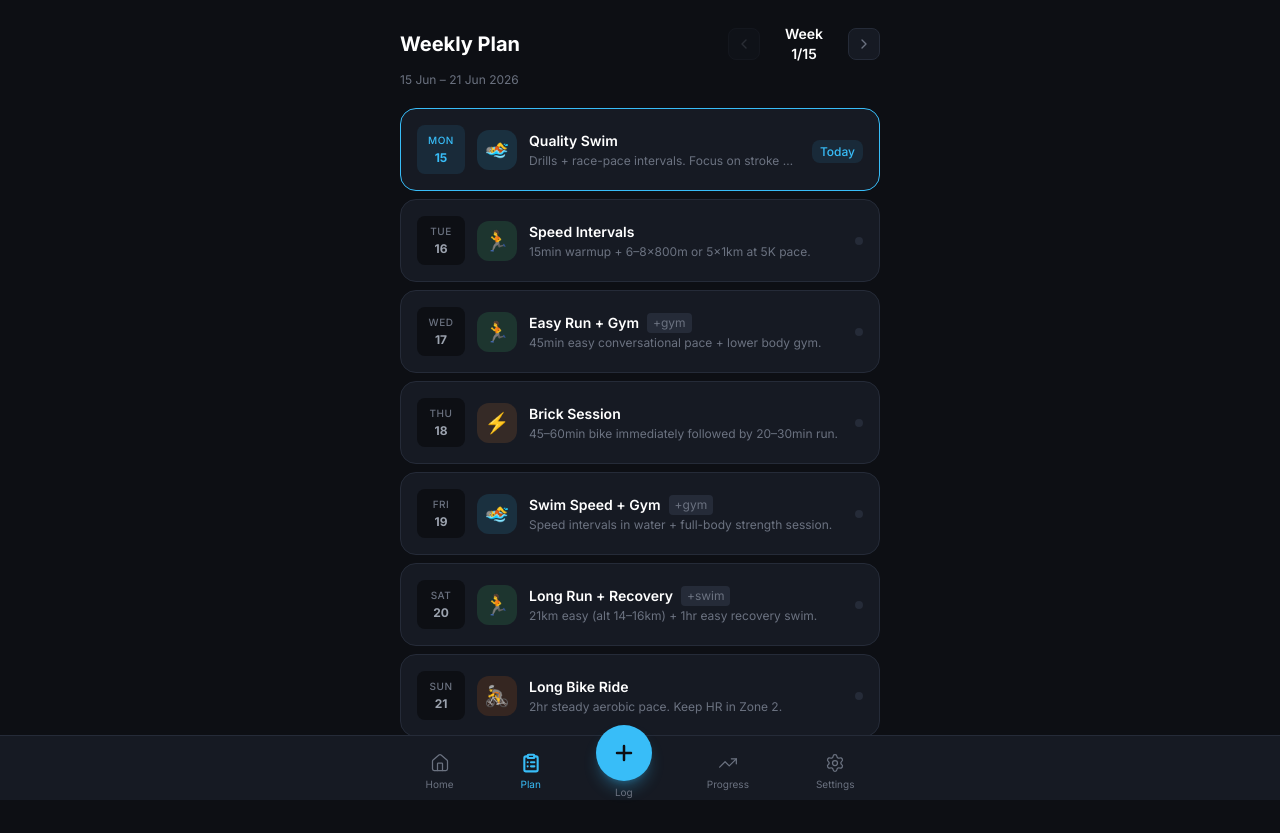
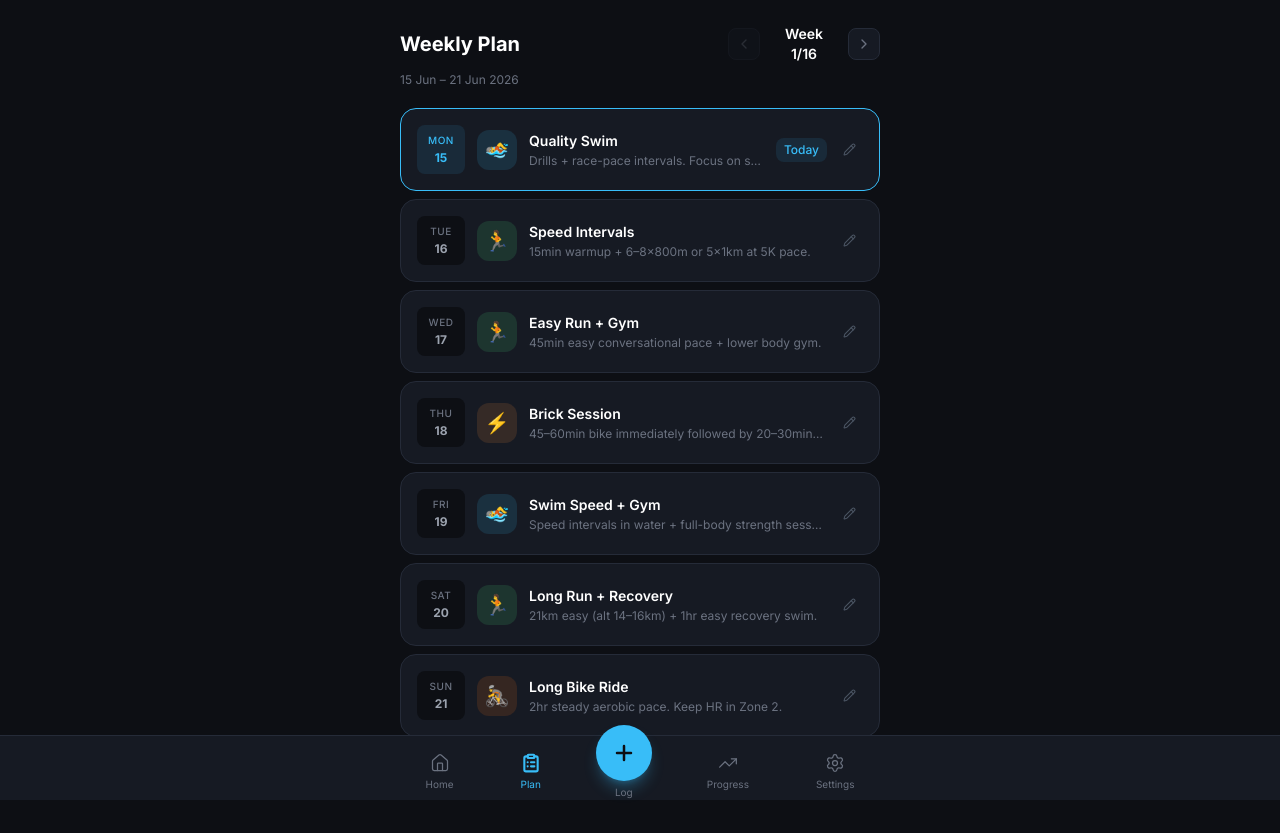
Before and after one commit to litapluhar87/TraithlonTracker, a React (Vite) app: page /plan in a window 1280 px wide. Built offline with nearby package versions, Linux system fonts and the light colour scheme; sample sign-in values are in the browser's storage.

Commit message:
Add editable plan feature

```diff
--- a/src/screens/WeeklyPlan.jsx
+++ b/src/screens/WeeklyPlan.jsx
@@ -1,25 +1,144 @@
-import { useState } from 'react';
+import { useState, useEffect } from 'react';
 import { useApp } from '../context/AppContext';
-import { currentWeek, getPlanConfig, getWeekDates, sameDay, fullDay, formatDuration } from '../utils/raceConfig';
-import { ChevronLeft, ChevronRight } from 'lucide-react';
+import {
+  currentWeek, getPlanConfig, getWeekDates, sameDay, formatDuration,
+  getPlanOverrides, savePlanOverride, resetPlanOverride, resolveSession
+} from '../utils/raceConfig';
+import { ChevronLeft, ChevronRight, Pencil, RotateCcw } from 'lucide-react';
 
-const DISCIPLINE_COLOR = { swim: '#38BDF8', bike: '#F97316', run: '#4ADE80', gym: '#A78BFA', brick: '#FB923C', rest: '#374151' };
-const DISCIPLINE_ICON  = { swim: '🏊', bike: '🚴', run: '🏃', gym: '💪', brick: '⚡', rest: '😴' };
+const DISCIPLINE_COLOR = {
+  swim: '#38BDF8', bike: '#F97316', run: '#4ADE80',
+  gym: '#A78BFA', brick: '#FB923C', rest: '#374151'
+};
+const DISCIPLINE_ICON = {
+  swim: '🏊', bike: '🚴', run: '🏃',
+  gym: '💪', brick: '⚡', rest: '😴'
+};
+const DISCIPLINES = ['swim', 'bike', 'run', 'gym', 'brick', 'rest'];
 
-// The weekly session template — maps to days 0-6 of each week (Day 1 = plan start day)
-const WEEK_SESSIONS = [
-  { offset: 0, discipline: 'swim',  session_type: 'technique', name: 'Quality Swim',        desc: 'Drills + race-pace intervals. Focus on stroke efficiency.' },
-  { offset: 1, discipline: 'run',   session_type: 'intervals', name: 'Speed Intervals',     desc: '15min warmup + 6–8×800m or 5×1km at 5K pace.' },
-  { offset: 2, discipline: 'run',   session_type: 'easy',      name: 'Easy Run + Gym',      desc: '45min easy conversational pace + lower body gym.', secondary: 'gym' },
-  { offset: 3, discipline: 'brick', session_type: 'brick',     name: 'Brick Session',       desc: '45–60min bike immediately followed by 20–30min run.' },
-  { offset: 4, discipline: 'swim',  session_type: 'speed',     name: 'Swim Speed + Gym',    desc: 'Speed intervals in water + full-body strength session.', secondary: 'gym' },
-  { offset: 5, discipline: 'run',   session_type: 'long',      name: 'Long Run + Recovery', desc: '21km easy (alt 14–16km) + 1hr easy recovery swim.', secondary: 'swim' },
-  { offset: 6, discipline: 'bike',  session_type: 'long',      name: 'Long Bike Ride',      desc: '2hr steady aerobic pace. Keep HR in Zone 2.' },
+// Default weekly template — offsets 0-6 from plan start day
+const DEFAULT_SESSIONS = [
+  { offset: 0, discipline: 'swim',  name: 'Quality Swim',        desc: 'Drills + race-pace intervals. Focus on stroke efficiency.' },
+  { offset: 1, discipline: 'run',   name: 'Speed Intervals',     desc: '15min warmup + 6–8×800m or 5×1km at 5K pace.' },
+  { offset: 2, discipline: 'run',   name: 'Easy Run + Gym',      desc: '45min easy conversational pace + lower body gym.', secondary: 'gym' },
+  { offset: 3, discipline: 'brick', name: 'Brick Session',       desc: '45–60min bike immediately followed by 20–30min run.' },
+  { offset: 4, discipline: 'swim',  name: 'Swim Speed + Gym',    desc: 'Speed intervals in water + full-body strength session.', secondary: 'gym' },
+  { offset: 5, discipline: 'run',   name: 'Long Run + Recovery', desc: '21km easy (alt 14–16km) + 1hr easy recovery swim.', secondary: 'swim' },
+  { offset: 6, discipline: 'bike',  name: 'Long Bike Ride',      desc: '2hr steady aerobic pace. Keep HR in Zone 2.' },
 ];
 
-function SessionModal({ session, date, activities, onClose }) {
-  if (!session) return null;
-  const actForDay = activities.find(a => sameDay(new Date(a.start_date), date) && a.type === session.discipline);
+// ─── Edit Modal ───────────────────────────────────────────────────────────────
+function EditModal({ session, weekNum, onSave, onClose }) {
+  const [discipline, setDiscipline] = useState(session.discipline);
+  const [name,       setName]       = useState(session.name);
+  const [desc,       setDesc]       = useState(session.desc || '');
+
+  const hasOverride = (() => {
+    const ovs = getPlanOverrides();
+    return !!ovs[session.offset];
+  })();
+
+  const handleSave = () => {
+    savePlanOverride(session.offset, weekNum, { discipline, name, desc });
+    onSave();
+    onClose();
+  };
+
+  const handleReset = () => {
+    resetPlanOverride(session.offset);
+    onSave();
+    onClose();
+  };
+
+  const inputClass = "w-full bg-[#0D0F14] border border-[#252B38] rounded-xl px-4 py-3 text-white text-sm focus:border-[#38BDF8] transition-colors";
+  const labelClass = "block text-xs uppercase tracking-widest text-[#6B7280] mb-2";
+
+  return (
+    <div className="fixed inset-0 z-50 bg-black/70 flex items-end" onClick={onClose}>
+      <div className="w-full max-w-lg mx-auto bg-[#161A23] rounded-t-3xl p-6 pb-10 border-t border-[#252B38]"
+           onClick={e => e.stopPropagation()}>
+        <div className="w-10 h-1 bg-[#252B38] rounded-full mx-auto mb-5" />
+
+        <div className="flex items-center justify-between mb-5">
+          <h3 className="font-bold text-white text-lg">Edit Session</h3>
+          {hasOverride && (
+            <button onClick={handleReset}
+              className="flex items-center gap-1.5 text-xs text-[#6B7280] hover:text-[#F87171] transition-colors">
+              <RotateCcw size={12} />
+              Reset to default
+            </button>
+          )}
+        </div>
+
+        <p className="text-xs text-[#6B7280] mb-5 bg-[#0D0F14] rounded-xl px-4 py-3">
+          Changes apply from <span className="text-[#38BDF8]">Week {weekNum}</span> onwards.
+          Earlier weeks are unchanged.
+        </p>
+
+        {/* Discipline picker */}
+        <div className="mb-4">
+          <label className={labelClass}>Discipline</label>
+          <div className="grid grid-cols-3 gap-2">
+            {DISCIPLINES.map(d => (
+              <button key={d} onClick={() => {
+                  setDiscipline(d);
+                  if (d === 'rest') { setName('Rest Day'); setDesc(''); }
+                }}
+                className={`py-2.5 rounded-xl border text-sm font-medium transition-all flex items-center justify-center gap-2
+                  ${discipline === d
+                    ? 'text-[#0D0F14]'
+                    : 'border-[#252B38] bg-[#0D0F14] text-[#6B7280] hover:text-white'}`}
+                style={discipline === d
+                  ? { backgroundColor: DISCIPLINE_COLOR[d], borderColor: DISCIPLINE_COLOR[d] }
+                  : {}}>
+                <span>{DISCIPLINE_ICON[d]}</span>
+                <span className="capitalize">{d}</span>
+              </button>
+            ))}
+          </div>
+        </div>
+
+        {/* Name */}
+        {discipline !== 'rest' && (
+          <div className="mb-4">
+            <label className={labelClass}>Session Name</label>
+            <input type="text" value={name} onChange={e => setName(e.target.value)}
+              placeholder="e.g. Long Bike Ride"
+              className={inputClass} />
+          </div>
+        )}
+
+        {/* Description */}
+        {discipline !== 'rest' && (
+          <div className="mb-5">
+            <label className={labelClass}>Description</label>
+            <textarea value={desc} onChange={e => setDesc(e.target.value)}
+              placeholder="Session details, targets, notes…"
+              rows={3}
+              className={`${inputClass} resize-none`} />
+          </div>
+        )}
+
+        <div className="flex gap-3">
+          <button onClick={onClose}
+            className="flex-1 py-3 rounded-xl bg-[#252B38] text-white text-sm font-medium">
+            Cancel
+          </button>
+          <button onClick={handleSave}
+            className="flex-1 py-3 rounded-xl text-[#0D0F14] text-sm font-semibold bg-[#38BDF8] hover:bg-[#7DD3FC] transition-colors">
+            Save from Week {weekNum}
+          </button>
+        </div>
+      </div>
+    </div>
+  );
+}
+
+// ─── Detail Modal (tap session to view) ──────────────────────────────────────
+function DetailModal({ session, date, activities, onClose }) {
+  const actForDay = activities.find(a =>
+    sameDay(new Date(a.start_date), date) && a.type === session.discipline
+  );
 
   return (
     <div className="fixed inset-0 z-50 bg-black/60 flex items-end" onClick={onClose}>
@@ -34,25 +153,29 @@ function SessionModal({ session, date, activities, onClose }) {
           <div>
             <h3 className="font-bold text-white text-lg">{session.name}</h3>
             <p className="text-sm text-[#6B7280]">
-              {date.toLocaleDateString('en-IN', { weekday: 'long', day: 'numeric', month: 'short' })}
+              {date.toLocaleDateString('en-IN', { weekday:'long', day:'numeric', month:'short' })}
             </p>
           </div>
         </div>
-        <p className="text-[#9CA3AF] text-sm mb-4 leading-relaxed">{session.desc}</p>
+        {session.desc && (
+          <p className="text-[#9CA3AF] text-sm mb-4 leading-relaxed">{session.desc}</p>
+        )}
         {actForDay ? (
           <div className="bg-[#4ADE80]/10 border border-[#4ADE80]/30 rounded-xl p-4">
             <p className="text-[#4ADE80] font-semibold text-sm mb-1">✅ Completed</p>
             <p className="text-[#9CA3AF] text-sm">
               {actForDay.distance_m >= 1000
                 ? `${(actForDay.distance_m / 1000).toFixed(1)} km`
-                : `${actForDay.distance_m} m`}
+                : actForDay.distance_m > 0 ? `${actForDay.distance_m} m` : ''}
               {actForDay.duration_s ? ` · ${formatDuration(actForDay.duration_s)}` : ''}
               {actForDay.notes ? ` · "${actForDay.notes}"` : ''}
             </p>
           </div>
         ) : (
           <div className="bg-[#252B38]/50 rounded-xl p-4 text-center">
-            <p className="text-[#6B7280] text-sm">Not logged yet</p>
+            <p className="text-[#6B7280] text-sm">
+              {session.discipline === 'rest' ? 'Rest day — no session required' : 'Not logged yet'}
+            </p>
           </div>
         )}
         <button onClick={onClose}
@@ -64,24 +187,30 @@ function SessionModal({ session, date, activities, onClose }) {
   );
 }
 
+// ─── Main Screen ──────────────────────────────────────────────────────────────
 export default function WeeklyPlan() {
   const { activities } = useApp();
   const { totalWeeks } = getPlanConfig();
-  const [week, setWeek] = useState(currentWeek());
-  const [selected, setSelected] = useState(null); // { session, date }
+  const [week,       setWeek]       = useState(currentWeek());
+  const [detail,     setDetail]     = useState(null); // { session, date }
+  const [editing,    setEditing]    = useState(null); // session being edited
+  const [, forceUpdate]             = useState(0);    // trigger re-render after save
   const today = new Date();
 
-  // Actual calendar dates for this week
   const weekDates = getWeekDates(week);
 
-  // Build session list with real dates attached
-  const sessions = WEEK_SESSIONS.map((s, i) => ({
-    ...s,
+  // Resolve sessions with overrides applied
+  const sessions = DEFAULT_SESSIONS.map((s, i) => ({
+    ...resolveSession(s, week),
     date: weekDates[i],
   }));
 
-  const isComplete = (date, discipline) =>
-    activities.some(a => sameDay(new Date(a.start_date), date) && a.type === discipline);
+  const isComplete = (date, discipline) => {
+    if (discipline === 'rest') return false;
+    return activities.some(a => sameDay(new Date(a.start_date), date) && a.type === discipline);
+  };
+
+  const overrides = getPlanOverrides();
 
   return (
     <div className="pb-24 px-4 pt-6 max-w-lg mx-auto">
@@ -94,7 +223,9 @@ export default function WeeklyPlan() {
             disabled={week <= 1}>
             <ChevronLeft size={16} />
           </button>
-          <span className="text-sm font-semibold text-white w-16 text-center">Week {week}/{totalWeeks}</span>
+          <span className="text-sm font-semibold text-white w-16 text-center">
+            Week {week}/{totalWeeks}
+          </span>
           <button onClick={() => setWeek(w => Math.min(totalWeeks, w + 1))}
             className="w-8 h-8 rounded-lg bg-[#161A23] border border-[#252B38] flex items-center justify-center text-[#6B7280] hover:text-white transition-colors disabled:opacity-30"
             disabled={week >= totalWeeks}>
@@ -105,9 +236,9 @@ export default function WeeklyPlan() {
 
       {/* Week date range */}
       <p className="text-xs text-[#6B7280] mb-5">
-        {weekDates[0].toLocaleDateString('en-IN', { day: 'numeric', month: 'short' })}
+        {weekDates[0].toLocaleDateString('en-IN', { day:'numeric', month:'short' })}
         {' – '}
-        {weekDates[6].toLocaleDateString('en-IN', { day: 'numeric', month: 'short', year: 'numeric' })}
+        {weekDates[6].toLocaleDateString('en-IN', { day:'numeric', month:'short', year:'numeric' })}
       </p>
 
       {/* Session cards */}
@@ -116,20 +247,21 @@ export default function WeeklyPlan() {
           const done    = isComplete(session.date, session.discipline);
           const isToday = sameDay(session.date, today);
           const isPast  = session.date < today && !isToday;
+          const isRest  = session.discipline === 'rest';
           const color   = DISCIPLINE_COLOR[session.discipline];
-          const dayLabel = session.date.toLocaleDateString('en', { weekday: 'short' });
+          const hasOv   = !!overrides[session.offset] && week >= overrides[session.offset].fromWeek;
 
           return (
-            <button key={i} onClick={() => setSelected({ session, date: session.date })}
-              className={`w-full text-left bg-[#161A23] border rounded-2xl p-4 transition-all hover:border-opacity-80
-                ${isToday ? 'border-[#38BDF8]' : done ? 'border-[#4ADE80]/40' : 'border-[#252B38]'}`}>
+            <div key={i}
+              className={`bg-[#161A23] border rounded-2xl p-4 transition-all
+                ${isToday ? 'border-[#38BDF8]' : done ? 'border-[#4ADE80]/40' : isRest ? 'border-[#252B38] opacity-60' : 'border-[#252B38]'}`}>
               <div className="flex items-center gap-3">
                 {/* Day pill */}
                 <div className={`w-12 flex-shrink-0 rounded-lg py-2 text-center
                   ${isToday ? 'bg-[#38BDF8]/10' : 'bg-[#0D0F14]'}`}>
                   <p className={`text-[10px] uppercase tracking-wider font-medium
                     ${isToday ? 'text-[#38BDF8]' : isPast ? 'text-[#4B5563]' : 'text-[#6B7280]'}`}>
-                    {dayLabel}
+                    {session.date.toLocaleDateString('en', { weekday:'short' })}
                   </p>
                   <p className={`text-xs font-bold mt-0.5
                     ${isToday ? 'text-[#38BDF8]' : isPast ? 'text-[#4B5563]' : 'text-[#9CA3AF]'}`}>
@@ -139,50 +271,70 @@ export default function WeeklyPlan() {
 
                 {/* Discipline icon */}
                 <div className="w-10 h-10 rounded-xl flex items-center justify-center text-xl flex-shrink-0"
-                  style={{ backgroundColor: `${color}22`, opacity: isPast && !done ? 0.5 : 1 }}>
+                  style={{ backgroundColor: `${color}22`, opacity: isPast && !done && !isRest ? 0.5 : 1 }}>
                   {DISCIPLINE_ICON[session.discipline]}
                 </div>
 
-                {/* Info */}
-                <div className="flex-1 min-w-0">
-                  <div className="flex items-center gap-2">
-                    <p className={`font-semibold text-sm truncate ${isPast && !done ? 'text-[#4B5563]' : 'text-white'}`}>
+                {/* Info — tappable */}
+                <button className="flex-1 min-w-0 text-left"
+                  onClick={() => !isRest && setDetail({ session, date: session.date })}>
+                  <div className="flex items-center gap-1.5">
+                    <p className={`font-semibold text-sm truncate
+                      ${isPast && !done && !isRest ? 'text-[#4B5563]' : 'text-white'}`}>
                       {session.name}
                     </p>
-                    {session.secondary && (
-                      <span className="text-xs px-1.5 py-0.5 rounded bg-[#252B38] text-[#6B7280] flex-shrink-0">
-                        +{session.secondary}
+                    {hasOv && (
+                      <span className="text-[9px] px-1.5 py-0.5 rounded bg-[#38BDF8]/15 text-[#38BDF8] flex-shrink-0">
+                        edited
                       </span>
                     )}
                   </div>
-                  <p className="text-xs text-[#6B7280] mt-0.5 truncate">{session.desc}</p>
-                </div>
+                  {session.desc && !isRest && (
+                    <p className="text-xs text-[#6B7280] mt-0.5 truncate">{session.desc}</p>
+                  )}
+                </button>
 
-                {/* Status */}
-                <div className="flex-shrink-0 ml-1">
+                {/* Status + edit button */}
+                <div className="flex items-center gap-2 flex-shrink-0">
+                  {/* Status */}
                   {done ? (
                     <span className="text-[#4ADE80] text-lg">✓</span>
                   ) : isToday ? (
                     <span className="text-xs font-medium text-[#38BDF8] bg-[#38BDF8]/10 px-2 py-1 rounded-lg">Today</span>
-                  ) : isPast ? (
+                  ) : isPast && !isRest ? (
                     <span className="text-xs text-[#4B5563]">Missed</span>
-                  ) : (
-                    <span className="w-2 h-2 rounded-full bg-[#252B38] block" />
-                  )}
+                  ) : null}
+
+                  {/* Edit button */}
+                  <button
+                    onClick={() => setEditing(session)}
+                    className="w-7 h-7 rounded-lg flex items-center justify-center text-[#4B5563] hover:text-[#38BDF8] hover:bg-[#38BDF8]/10 transition-colors">
+                    <Pencil size={13} />
+                  </button>
                 </div>
               </div>
-            </button>
+            </div>
           );
         })}
       </div>
 
-      {/* Modal */}
-      {selected && (
-        <SessionModal
-          session={selected.session}
-          date={selected.date}
+      {/* Detail modal */}
+      {detail && (
+        <DetailModal
+          session={detail.session}
+          date={detail.date}
           activities={activities}
-          onClose={() => setSelected(null)}
+          onClose={() => setDetail(null)}
+        />
+      )}
+
+      {/* Edit modal */}
+      {editing && (
+        <EditModal
+          session={editing}
+          weekNum={week}
+          onSave={() => forceUpdate(n => n + 1)}
+          onClose={() => setEditing(null)}
         />
       )}
     </div>
--- a/src/utils/raceConfig.js
+++ b/src/utils/raceConfig.js
@@ -1,21 +1,19 @@
 // ─── Defaults (used if nothing saved in localStorage) ───────────────────────
 const DEFAULT_PLAN_START = '2026-06-15';
 const DEFAULT_RACE_DATE  = '2026-10-04';
-const DEFAULT_PLAN_END   = '2026-09-27'; // 1 week before race
 
+// ─── Read from localStorage (set via Settings screen) ───────────────────────
 export const getPlanConfig = () => {
   const startStr = localStorage.getItem('tt_plan_start') || DEFAULT_PLAN_START;
   const raceStr  = localStorage.getItem('tt_race_date')  || DEFAULT_RACE_DATE;
-  const endStr   = localStorage.getItem('tt_plan_end')   || DEFAULT_PLAN_END;
   const start    = new Date(startStr + 'T00:00:00');
   const race     = new Date(raceStr  + 'T07:00:00');
-  const end      = new Date(endStr   + 'T23:59:59');
 
-  // Weeks calculated from start → end (not race date)
-  const diffDays   = Math.ceil((end - start) / (1000 * 60 * 60 * 24));
+  // Total weeks = ceil of days between start and race / 7
+  const diffDays   = Math.ceil((race - start) / (1000 * 60 * 60 * 24));
   const totalWeeks = Math.max(1, Math.ceil(diffDays / 7));
 
-  return { start, race, end, totalWeeks, startStr, raceStr, endStr };
+  return { start, race, totalWeeks, startStr, raceStr };
 };
 
 // Convenience exports — these read live from localStorage each call
@@ -143,3 +141,31 @@ export const shortDay = (date) =>
 // Full day name e.g. "Monday"
 export const fullDay = (date) =>
   date.toLocaleDateString('en', { weekday: 'long' });
+
+// ─── Plan overrides (stored in localStorage) ─────────────────────────────────
+export const getPlanOverrides = () => {
+  try {
+    return JSON.parse(localStorage.getItem('tt_plan_overrides') || '{}');
+  } catch { return {}; }
+};
+
+export const savePlanOverride = (dayOffset, fromWeek, fields) => {
+  const overrides = getPlanOverrides();
+  overrides[dayOffset] = { fromWeek, ...fields };
+  localStorage.setItem('tt_plan_overrides', JSON.stringify(overrides));
+};
+
+export const resetPlanOverride = (dayOffset) => {
+  const overrides = getPlanOverrides();
+  delete overrides[dayOffset];
+  localStorage.setItem('tt_plan_overrides', JSON.stringify(overrides));
+};
+
+export const resolveSession = (defaultSession, weekNum) => {
+  const overrides = getPlanOverrides();
+  const ov = overrides[defaultSession.offset];
+  if (ov && weekNum >= ov.fromWeek) {
+    return { ...defaultSession, ...ov };
+  }
+  return defaultSession;
+};
```
